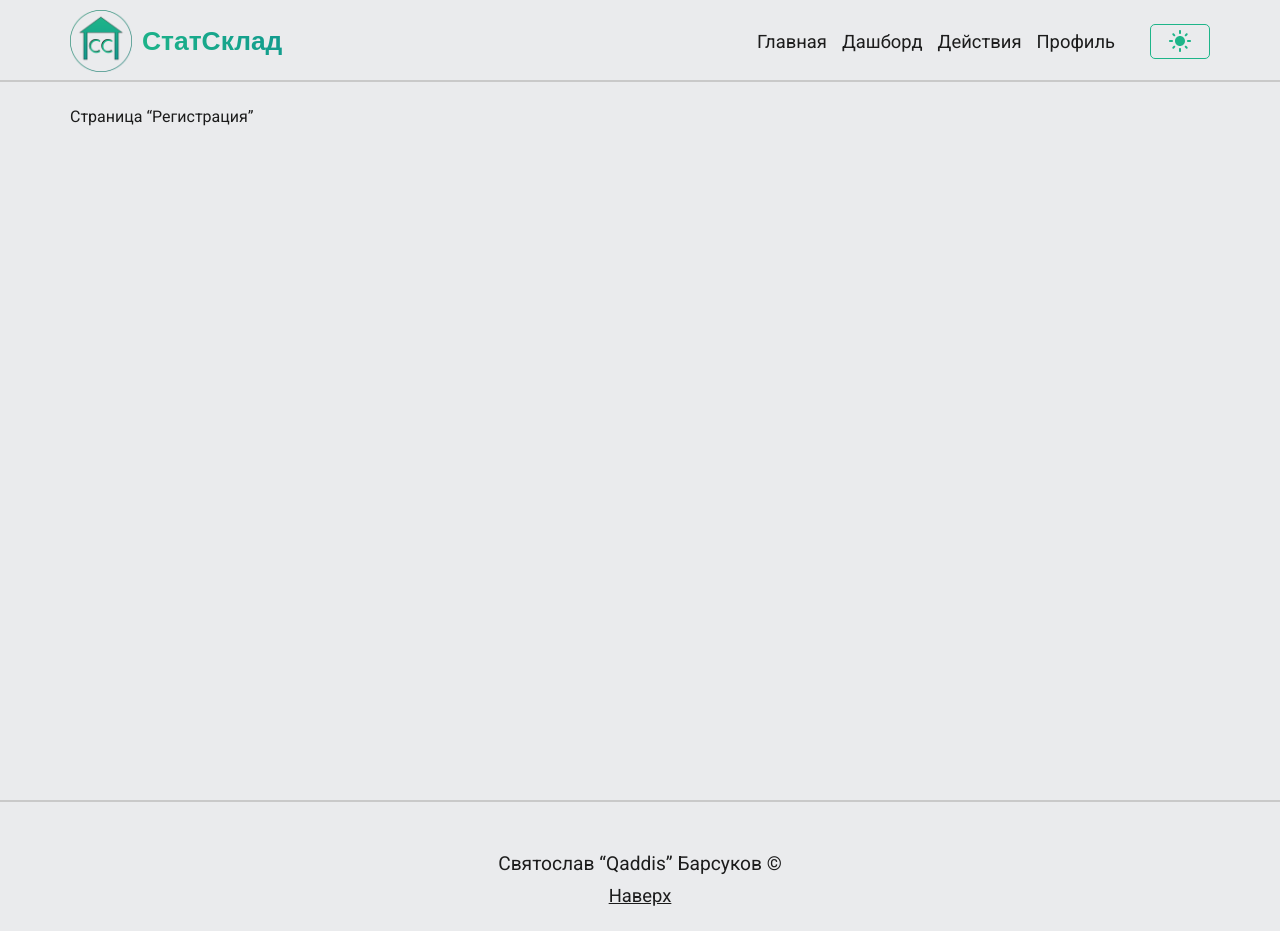
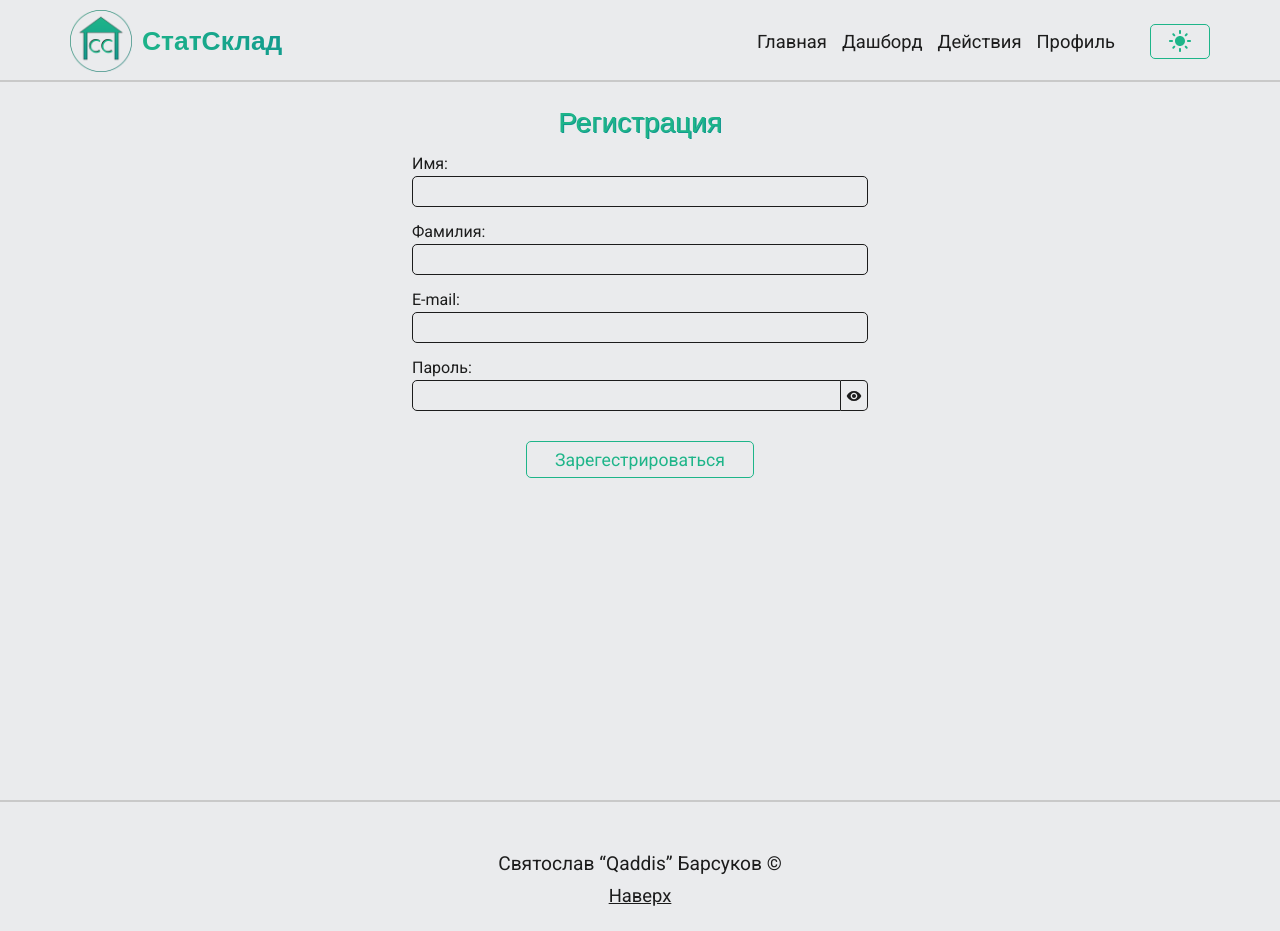
Before and after one commit to Qaddis/stat-sklad, a Next.js app in the folder frontend/: page /login/sign-up in a window 1280 px wide. Built offline with nearby package versions, Linux system fonts and the light colour scheme; a web font is replaced by a local one.

Commit message:
Frontend: add SignUp page

```diff
--- a/frontend/src/app/login/sign-up/page.tsx
+++ b/frontend/src/app/login/sign-up/page.tsx
@@ -1,3 +1,11 @@
+import type { Metadata } from "next"
+
+import SignUpPage from "@/pages/SignUpPage"
+
+export const metadata: Metadata = {
+	title: "Регистрация"
+}
+
 export default function SignUp() {
-	return <h1>Страница &ldquo;Регистрация&rdquo;</h1>
+	return <SignUpPage />
 }
--- /dev/null
+++ b/frontend/src/pages/SignUpPage/SignUpPage.module.scss
@@ -0,0 +1,49 @@
+.form {
+	width: max(40%, 300px);
+	margin: 0 auto;
+
+	display: flex;
+	flex-direction: column;
+
+	label {
+		margin-bottom: 3px;
+	}
+
+	input[type="email"],
+	input[type="text"] {
+		margin-bottom: 15px;
+	}
+
+	div {
+		margin-bottom: 30px;
+
+		input {
+			margin: 0 !important;
+		}
+	}
+}
+
+.save-btn {
+	width: max(50%, 150px);
+	border: 1px solid var(--primary-color);
+	border-radius: 5px;
+	margin: 0 auto;
+	padding: 7.5px 15px;
+
+	font-size: 1.1rem;
+	color: var(--primary-color);
+
+	transition-property: background-color, color, border-color, translate;
+	transition-duration: 0.2s, 0.2s, 0.2s, 0.15s;
+
+	&:hover {
+		background-color: var(--primary-color);
+		color: var(--main-color);
+	}
+
+	&:active {
+		background-color: var(--secondary-color);
+		border-color: var(--secondary-color);
+		translate: 0 2px;
+	}
+}
--- /dev/null
+++ b/frontend/src/pages/SignUpPage/index.tsx
@@ -0,0 +1,33 @@
+"use client"
+
+import PageHeading from "@/components/ui/PageHeading"
+import PasswordInput from "@/components/ui/inputs/PasswordInput"
+import TextInput from "@/components/ui/inputs/TextInput"
+
+import styles from "./SignUpPage.module.scss"
+
+export default function SignUpPage() {
+	return (
+		<div className={styles.page}>
+			<PageHeading>Регистрация</PageHeading>
+
+			<form className={styles.form}>
+				<label htmlFor="first_name-inp">Имя:</label>
+				<TextInput id="first_name-inp" />
+
+				<label htmlFor="second_name-inp">Фамилия:</label>
+				<TextInput id="second_name-inp" />
+
+				<label htmlFor="email-inp">E-mail:</label>
+				<TextInput id="email-inp" type="email" />
+
+				<label htmlFor="password-inp">Пароль:</label>
+				<PasswordInput id="password-inp" />
+
+				<button className={styles["save-btn"]} type="submit">
+					Зарегестрироваться
+				</button>
+			</form>
+		</div>
+	)
+}
```
